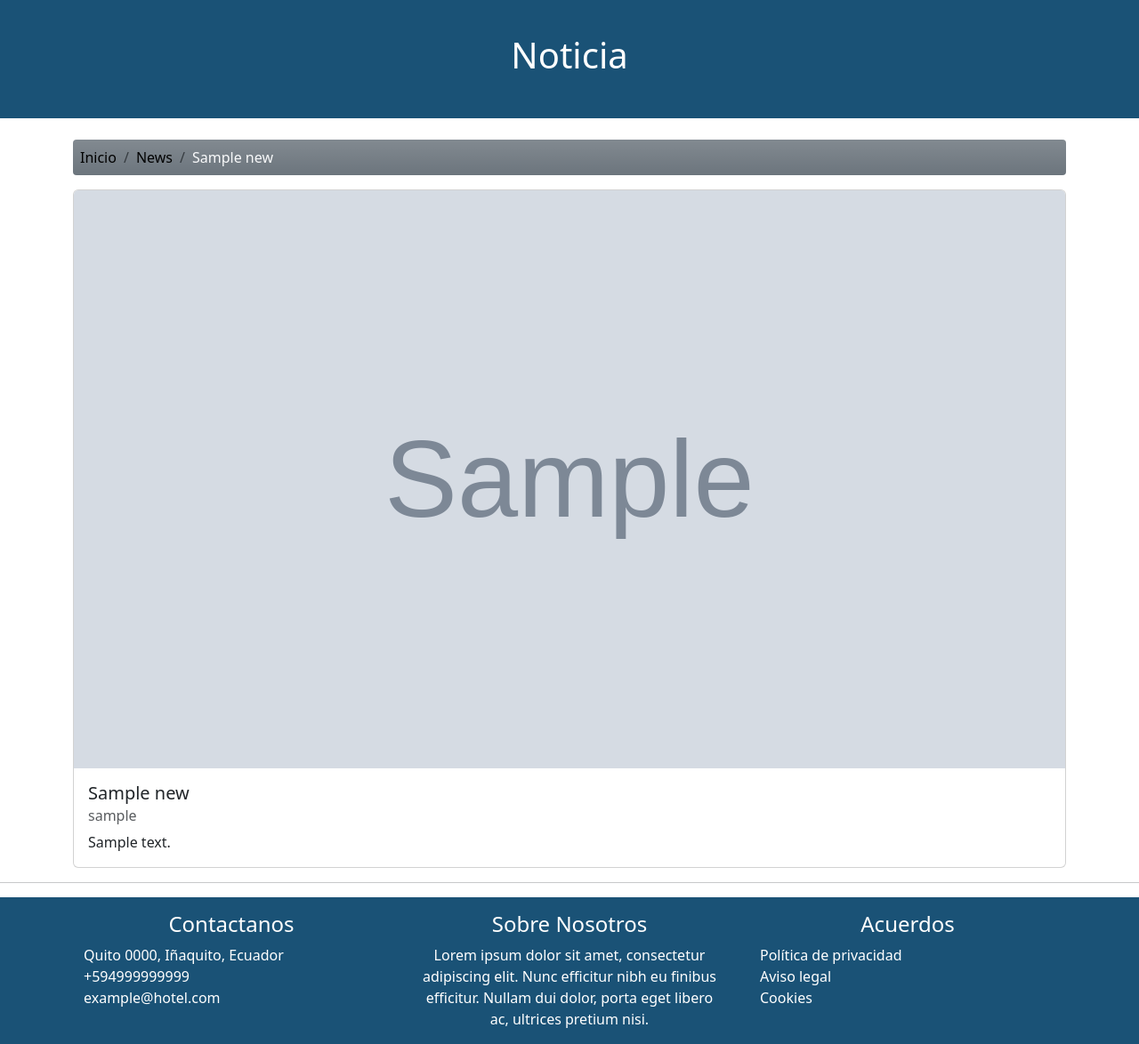
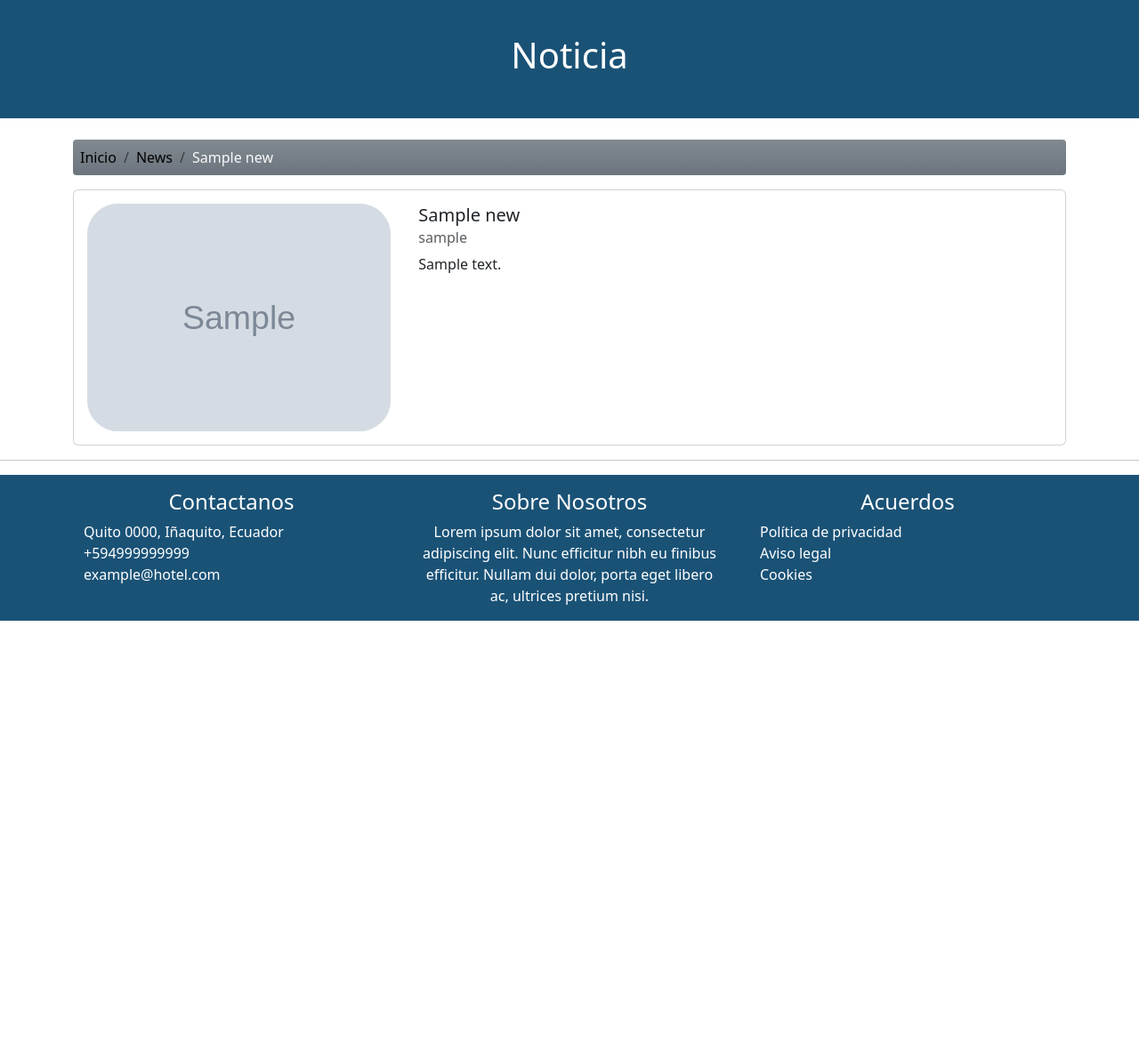
Before and after one commit to EstebanRios99/PNUD_py_django, a Django app: page /news/newsitem/1/ in a window 1280 px wide. Shown: the part 80-1254 px from the top of the page at 89% size. After the commit the page ends 778 px from the top, so only its background shows below. Run offline with Django 4.2, Linux system fonts and the light colour scheme; tables that the repository leaves empty hold one stand-in row (values such as "Sample post"); grey boxes marked "Sample" are stand-in pictures; some libraries are stand-ins or nearby versions.

Commit message:
Vista Item News

```diff
--- a/blog_App/templates/create_new.html
+++ b/blog_App/templates/create_new.html
@@ -1,4 +1,5 @@
 {% extends "base.html" %}
+{% block title %}Crear Noticia{% endblock %}
 {% load widget_tweaks %}
 {% block content %}
 <div class="row">
--- a/blog_App/templates/newsitem.html
+++ b/blog_App/templates/newsitem.html
@@ -13,12 +13,17 @@
     </nav>
 </div>
 {% for new in news%}
-<div class="card mb-3">
-    <img src="../../../{{new.image}}" class="card-img-top imgNewsItem" alt="...">
+<div class="card mb-3" >
+    <div class="row g-0">
+      <div class="col-md-4">
+        <img src="../../../{{new.image}}" class="img-fluid" alt="..." style="width: 100%; padding: 4%; border-radius: 50px 50px;">
+      </div>
+      <div class="col-md-8">
         <div class="card-body">
           <h5 class="card-title">{{new.title}}</h5>
           <h6 class="card-subtitle mb-2 text-muted">{{new.author}}</h6>
           <p class="card-text">{{new.text}}</p>
+        </div>
       </div>
       {% if user.is_authenticated %}
     <div class="card-footer">
@@ -31,4 +36,5 @@
     </div>
     {% endif %}
     </div>
+  </div>
 {% endfor %} {% endblock %}
```
Lines whose indentation alone changed are shown as unchanged.
